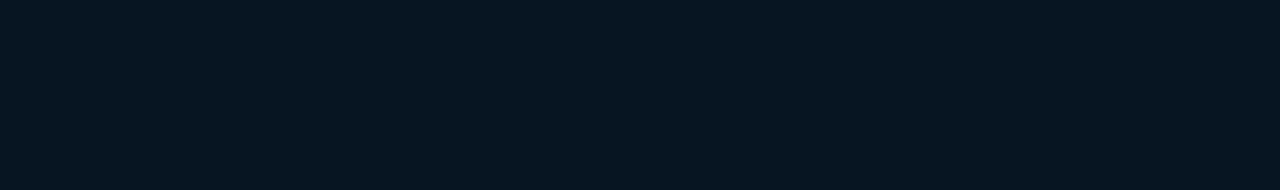
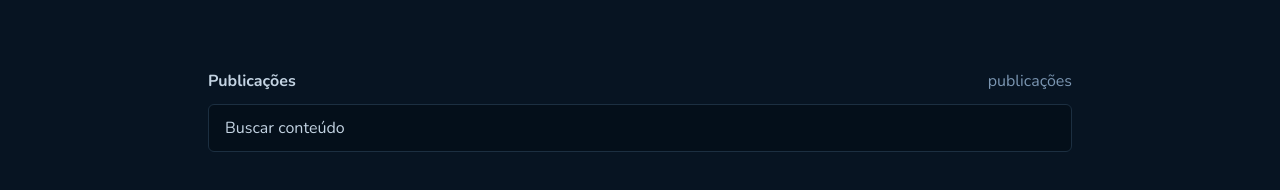
Before and after one commit to joao472762/ignite_challenge-03_git-blog, a React (Vite) app in the folder application/: page / in a window 1280 px wide. Shown: the part 424-614 px from the top of the page. Built offline with nearby package versions, Linux system fonts and the light colour scheme; a web font is replaced by a local one.

Commit message:
searchForm Done

```diff
--- a/application/src/global/styles/global.ts
+++ b/application/src/global/styles/global.ts
@@ -19,8 +19,9 @@
     }
 
     body,input,button{
+        line-height: 160%;
         font: 400 1rem ${( {theme} ) => theme.fonts.Nunito};
-        color: ${( {theme} ) => theme.colors["gray-300"]};;
+        color: ${( {theme} ) => theme.colors["gray-300"]};
 
     }
 
--- /dev/null
+++ b/application/src/pages/Home/components/SearchForm/index.tsx
@@ -0,0 +1,17 @@
+import { SearchFormContainer } from "./styles";
+
+export function SearchForm(){
+
+    return(
+        <SearchFormContainer>
+
+            <div>
+                <strong>Publicações</strong>
+                <span>publicações</span>
+            </div>
+
+            <input type="text" placeholder="Buscar conteúdo" />
+
+        </SearchFormContainer>
+    )
+}
--- /dev/null
+++ b/application/src/pages/Home/components/SearchForm/styles.ts
@@ -0,0 +1,30 @@
+import styled from "styled-components";
+
+export const SearchFormContainer = styled.section`
+    margin-top: 4.5rem;
+
+    div{
+        display: flex;
+        justify-content: space-between;
+
+        strong{
+            color: ${ ( {theme} ) => theme.colors["gray-100"]};
+        }
+        span{
+            color: ${ ( {theme} ) => theme.colors["blue-100"]};
+        }
+    }
+    input{
+        width: 100% ;
+        padding: .75rem 1rem;
+
+        margin-top: .75rem;
+        border: 1px solid ${ ( {theme} ) => theme.colors["blue-400"]};
+        background-color: ${ ( {theme} ) => theme.colors["blue-900"]};
+        border-radius: 6px;
+
+        &::placeholder{
+            color:  ${ ( {theme} ) => theme.colors["gray-100"]};
+        }
+    }
+`
--- a/application/src/pages/Home/components/UserProfile/index.tsx
+++ b/application/src/pages/Home/components/UserProfile/index.tsx
@@ -3,7 +3,7 @@
 import { FontAwesomeIcon } from "@fortawesome/react-fontawesome";
 import { faArrowUpRightFromSquare, faUserGroup} from "@fortawesome/free-solid-svg-icons";
 
-import { Avatar, UserFooter, UserInformation, UserProfileContainer } from "./styles";
+import { Avatar, UserFooter, UserProfileContent, UserProfileContainer } from "./styles";
 
 export function UserProfile(){
     return(
@@ -11,10 +11,10 @@
 
                 <Avatar src="https://avatars.githubusercontent.com/u/84108989?v=4" />
 
-                <UserInformation>
-
+                <UserProfileContent>
                     <header>
                         <h2>Amanda Aguiar</h2>
+
                         <Link to={'https://github.com/joao472762'}>
                             <strong>GITHUB</strong>
                             <FontAwesomeIcon icon={faArrowUpRightFromSquare} />
@@ -31,19 +31,20 @@
                         <div>
                             <FaGithub/>
                             <span>amanda</span>
+                        </div>
 
-                        </div>
                         <div>
                             <FaBuilding/>
                             <span>myself</span>
                         </div>
+
                         <div>
 
                             <FontAwesomeIcon icon={faUserGroup} />
                             <span>30 seguidores</span>
                         </div>
                     </UserFooter>
-                </UserInformation>
+                </UserProfileContent>
             </UserProfileContainer>
     )
 }
--- a/application/src/pages/Home/components/UserProfile/styles.ts
+++ b/application/src/pages/Home/components/UserProfile/styles.ts
@@ -16,7 +16,7 @@
     height: 9.25rem;
     border-radius: 8px;
 `
-export const UserInformation = styled.div`
+export const UserProfileContent = styled.div`
 
     header{
         display: flex;
--- a/application/src/pages/Home/index.tsx
+++ b/application/src/pages/Home/index.tsx
@@ -1,3 +1,4 @@
+import { SearchForm } from "./components/SearchForm";
 import { UserProfile } from "./components/UserProfile";
 
 
@@ -5,6 +6,7 @@
     return(
         <div>
             <UserProfile/>
+            <SearchForm/>
         </div>
     )
 }
```
